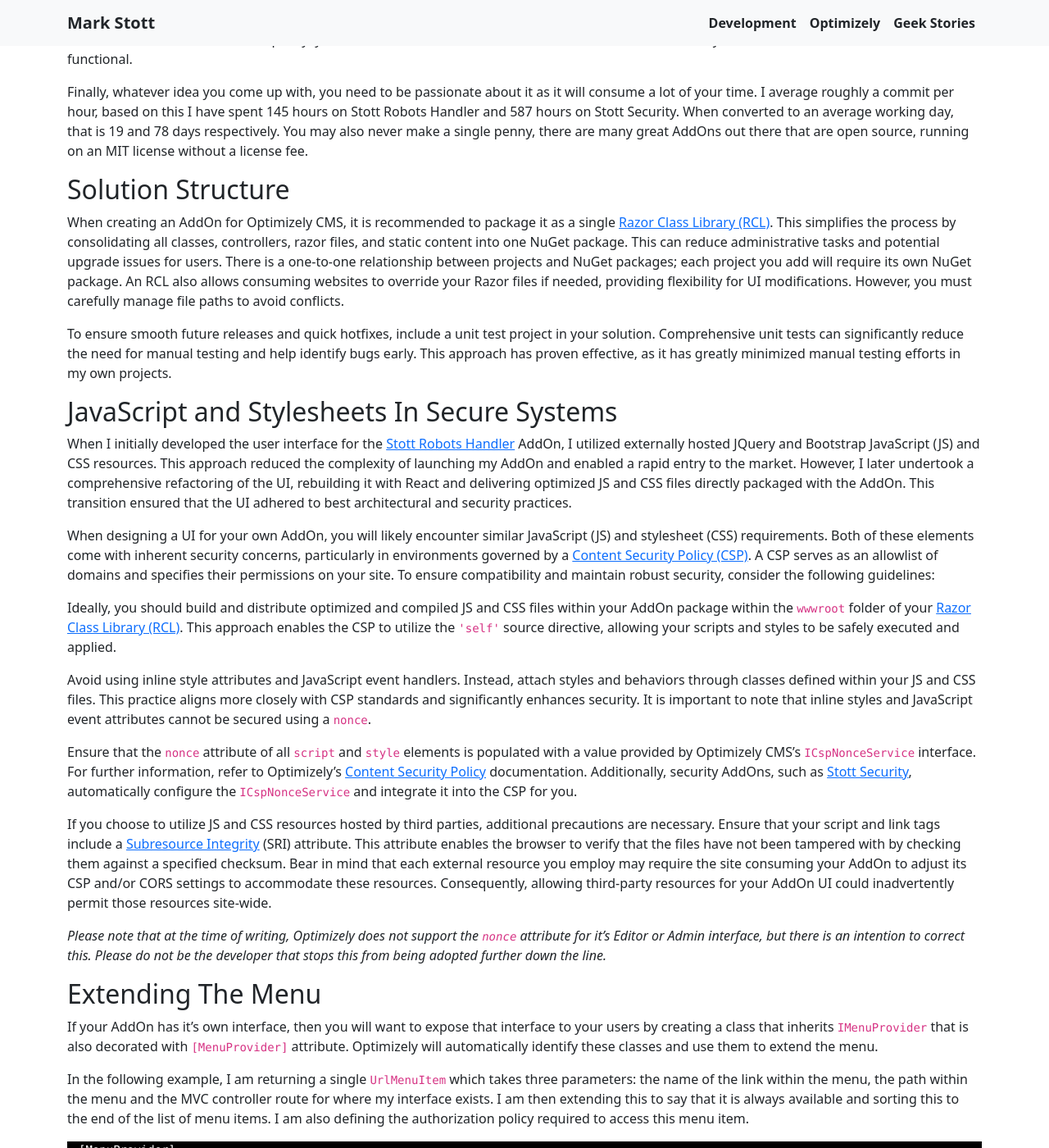
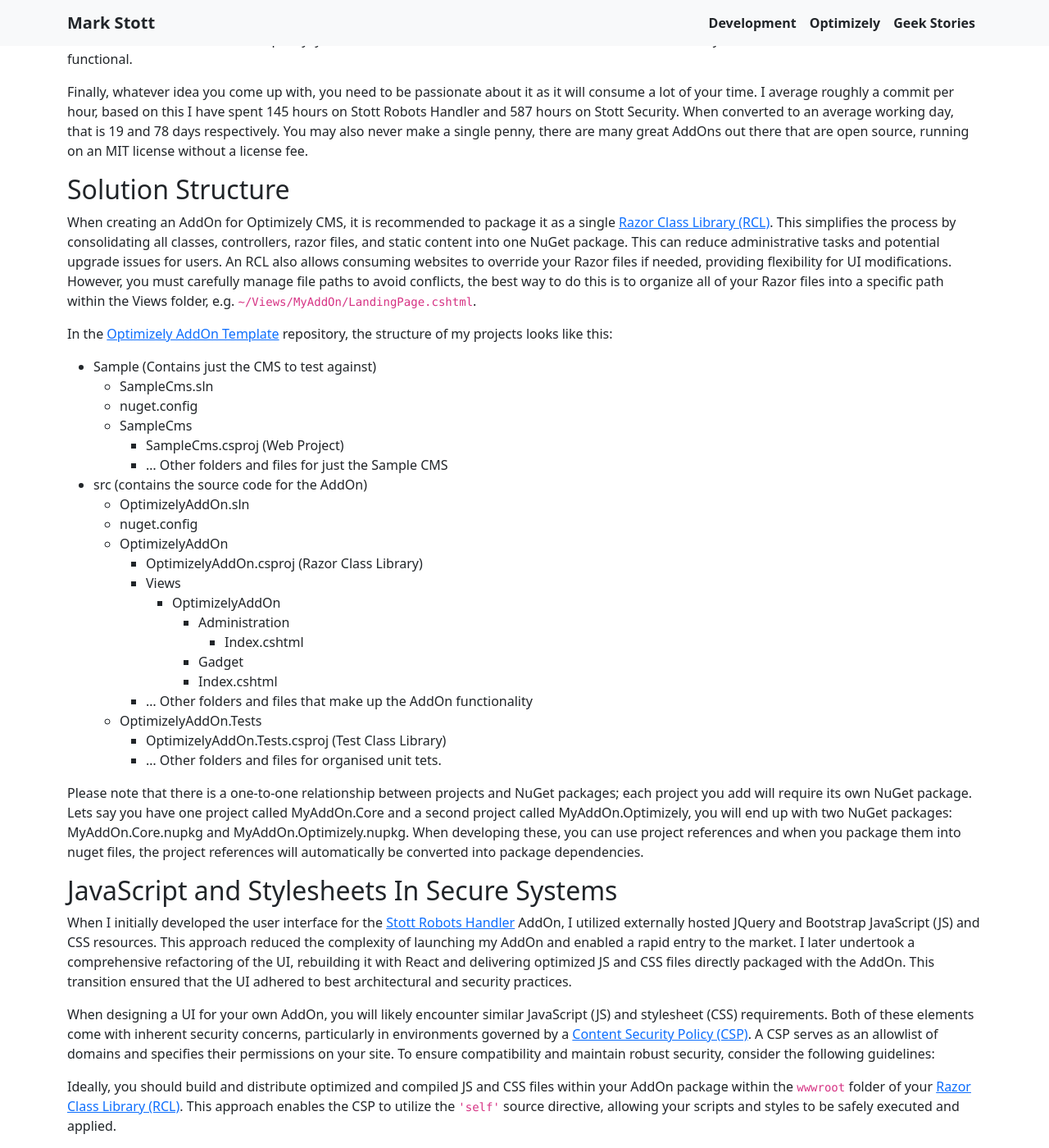
Before and after one commit to GeekInTheNorth/GeekInTheNorth.github.io, a Jekyll site: the page built from _posts/2024-08-28-how-to-create-an-optimizely-addon-part-1.md, in a window 1280 px wide and 1400 px high, scrolled down 536 px. Shown: the whole window at 82% size. Built offline with Jekyll 4.4.1, drawn with Linux system fonts in a browser that asks for light colours; some of the changed text lies outside the part shown.

Commit message:
Update 2024-08-28-how-to-create-an-optimizely-addon-part-1.md

```diff
--- a/_posts/2024-08-28-how-to-create-an-optimizely-addon-part-1.md
+++ b/_posts/2024-08-28-how-to-create-an-optimizely-addon-part-1.md
@@ -12,37 +12,61 @@
 
 Published: 28th August 2024
 
-When Optimizely CMS 12 was launched in the summer of 2021, I created my first AddOn for Optimizely CMS and talked about some of the lessons I learned in my article [Custom Admin Pages in Optimizely 12](/article/custom_admin_pages_in_optimizely_12). Three years on, I have two highly refined Optimizely AddOns and have had to resolve numerous challenges.  In this new series of articles I will be covering how to create an Optimizely AddOn, how to solve the same challenges I have encountered as well as what I consider to be best practices.  You can view examples from across this series within the this [Optimizely AddOn Template](https://github.com/GeekInTheNorth/OptimizelyAddOnTemplate) that I have been creating.
+When Optimizely CMS 12 was launched in the summer of 2021, I created my first AddOn for Optimizely CMS and talked about some of the lessons I learned in my article [Custom Admin Pages in Optimizely 12](/article/custom_admin_pages_in_optimizely_12). Three years on, I have two highly refined Optimizely AddOns and have had to resolve numerous challenges.   In this new series of articles I will be covering how to create an Optimizely AddOn, how to solve the same challenges I have encountered as well as what I consider to be best practices. You can view examples from across this series within the this [Optimizely AddOn Template](https://github.com/GeekInTheNorth/OptimizelyAddOnTemplate) that I have been creating.
 
 _Please note that all content within this article has been written by myself, however some elements of the copy have been processed with Chat GPT to improve brevity or to create a more formal tone._
 
 ## Having a Great Idea
 
-The biggest hurdle to getting started with creating an AddOn is having a good idea.  But here is the secret to having a great idea; it doesn't have to be great and it doesn't have to be original.  My first AddOn was a very simple UI for managing robots.txt content within CMS 12 and I already knew a package existed for CMS 11 that had not been updated for a number of years.  I've now met Mark Everard (the original AddOn author) a number of times and my AddOn has had nearly 200k downloads.
+The biggest hurdle to getting started with creating an AddOn is having a good idea. But here is the secret to having a great idea; it doesn't have to be great and it doesn't have to be original. My first AddOn was a very simple UI for managing robots.txt content within CMS 12 and I already knew a package existed for CMS 11 that had not been updated for a number of years. I've now met Mark Everard (the original AddOn author) a number of times and my AddOn has had nearly 200k downloads.
 
 Your AddOn does not need to be pretty, your end user is a CMS editor or administrator, it needs to be easy to understand and it needs to be functional.
 
-Finally, whatever idea you come up with, you need to be passionate about it as it will consume a lot of your time.  I average roughly a commit per hour, based on this I have spent 145 hours on Stott Robots Handler and 587 hours on Stott Security.  When converted to an average working day, that is 19 and 78 days respectively.  You may also never make a single penny, there are many great AddOns out there that are open source, running on an MIT license without a license fee.
+Finally, whatever idea you come up with, you need to be passionate about it as it will consume a lot of your time. I average roughly a commit per hour, based on this I have spent 145 hours on Stott Robots Handler and 587 hours on Stott Security. When converted to an average working day, that is 19 and 78 days respectively. You may also never make a single penny, there are many great AddOns out there that are open source, running on an MIT license without a license fee.
 
 ## Solution Structure
 
-When creating an AddOn for Optimizely CMS, it is recommended to package it as a single [Razor Class Library (RCL)](https://learn.microsoft.com/en-us/aspnet/core/razor-pages/ui-class?view=aspnetcore-8.0&tabs=visual-studio). This simplifies the process by consolidating all classes, controllers, razor files, and static content into one NuGet package. This can reduce administrative tasks and potential upgrade issues for users. There is a one-to-one relationship between projects and NuGet packages; each project you add will require its own NuGet package. An RCL also allows consuming websites to override your Razor files if needed, providing flexibility for UI modifications. However, you must carefully manage file paths to avoid conflicts.
+When creating an AddOn for Optimizely CMS, it is recommended to package it as a single [Razor Class Library (RCL)](https://learn.microsoft.com/en-us/aspnet/core/razor-pages/ui-class?view=aspnetcore-8.0&tabs=visual-studio). This simplifies the process by consolidating all classes, controllers, razor files, and static content into one NuGet package. This can reduce administrative tasks and potential upgrade issues for users.  An RCL also allows consuming websites to override your Razor files if needed, providing flexibility for UI modifications. However, you must carefully manage file paths to avoid conflicts, the best way to do this is to organize all of your Razor files into a specific path within the Views folder, e.g. `~/Views/MyAddOn/LandingPage.cshtml`.
 
-To ensure smooth future releases and quick hotfixes, include a unit test project in your solution. Comprehensive unit tests can significantly reduce the need for manual testing and help identify bugs early. This approach has proven effective, as it has greatly minimized manual testing efforts in my own projects.
+In the [Optimizely AddOn Template](https://github.com/GeekInTheNorth/OptimizelyAddOnTemplate) repository, the structure of my projects looks like this:
+
+- Sample (Contains just the CMS to test against)
+  - SampleCms.sln
+  - nuget.config
+  - SampleCms
+    - SampleCms.csproj (Web Project)
+    - ... Other folders and files for just the Sample CMS
+- src (contains the source code for the AddOn)
+  - OptimizelyAddOn.sln
+  - nuget.config
+  - OptimizelyAddOn
+    - OptimizelyAddOn.csproj (Razor Class Library)
+    - Views
+      - OptimizelyAddOn
+        - Administration
+          - Index.cshtml
+        - Gadget
+         - Index.cshtml
+    - ... Other folders and files that make up the AddOn functionality
+  - OptimizelyAddOn.Tests
+    - OptimizelyAddOn.Tests.csproj (Test Class Library)
+    - ... Other folders and files for organised unit tets.
+
+Please note that there is a one-to-one relationship between projects and NuGet packages; each project you add will require its own NuGet package.  Lets say you have one project called MyAddOn.Core and a second project called MyAddOn.Optimizely, you will end up with two NuGet packages: MyAddOn.Core.nupkg and MyAddOn.Optimizely.nupkg.  When developing these, you can use project references and when you package them into nuget files, the project references will automatically be converted into package dependencies.
 
 ## JavaScript and Stylesheets In Secure Systems
 
-When I initially developed the user interface for the [Stott Robots Handler](https://github.com/GeekInTheNorth/Stott.Optimizely.RobotsHandler) AddOn, I utilized externally hosted JQuery and Bootstrap JavaScript (JS) and CSS resources. This approach reduced the complexity of launching my AddOn and enabled a rapid entry to the market. However, I later undertook a comprehensive refactoring of the UI, rebuilding it with React and delivering optimized JS and CSS files directly packaged with the AddOn. This transition ensured that the UI adhered to best architectural and security practices.
+When I initially developed the user interface for the [Stott Robots Handler](https://github.com/GeekInTheNorth/Stott.Optimizely.RobotsHandler) AddOn, I utilized externally hosted JQuery and Bootstrap JavaScript (JS) and CSS resources. This approach reduced the complexity of launching my AddOn and enabled a rapid entry to the market. I later undertook a comprehensive refactoring of the UI, rebuilding it with React and delivering optimized JS and CSS files directly packaged with the AddOn. This transition ensured that the UI adhered to best architectural and security practices.
 
 When designing a UI for your own AddOn, you will likely encounter similar JavaScript (JS) and stylesheet (CSS) requirements. Both of these elements come with inherent security concerns, particularly in environments governed by a [Content Security Policy (CSP)](https://developer.mozilla.org/en-US/docs/Web/HTTP/CSP). A CSP serves as an allowlist of domains and specifies their permissions on your site. To ensure compatibility and maintain robust security, consider the following guidelines:
 
 Ideally, you should build and distribute optimized and compiled JS and CSS files within your AddOn package within the `wwwroot` folder of your [Razor Class Library (RCL)](https://learn.microsoft.com/en-us/aspnet/core/razor-pages/ui-class?view=aspnetcore-8.0&tabs=visual-studio). This approach enables the CSP to utilize the `'self'` source directive, allowing your scripts and styles to be safely executed and applied.
 
-Avoid using inline style attributes and JavaScript event handlers. Instead, attach styles and behaviors through classes defined within your JS and CSS files. This practice aligns more closely with CSP standards and significantly enhances security. It is important to note that inline styles and JavaScript event attributes cannot be secured using a `nonce`.
+Avoid using inline style attributes and JavaScript event handlers. Instead, attach styles and behaviors through classes defined within your JS and CSS files. This practice aligns more closely with CSP standards and significantly enhances security. It is important to note that inline Style attributes and JavaScript event attributes cannot be secured using a `nonce`.
 
-Ensure that the `nonce` attribute of all `script` and `style` elements is populated with a value provided by Optimizely CMS’s `ICspNonceService` interface. For further information, refer to Optimizely's [Content Security Policy](https://docs.developers.optimizely.com/content-management-system/docs/content-security-policy) documentation. Additionally, security AddOns, such as [Stott Security](https://github.com/GeekInTheNorth/Stott.Security.Optimizely), automatically configure the `ICspNonceService` and integrate it into the CSP for you.
+Ensure that the `nonce` attribute of all `script` and `style` elements are populated with a value provided by Optimizely CMS’s `ICspNonceService` interface. For further information, refer to Optimizely's [Content Security Policy](https://docs.developers.optimizely.com/content-management-system/docs/content-security-policy) documentation. Additionally, security AddOns, such as [Stott Security](https://github.com/GeekInTheNorth/Stott.Security.Optimizely), automatically configure the `ICspNonceService` and integrate it into the CSP for you.
 
-If you choose to utilize JS and CSS resources hosted by third parties, additional precautions are necessary. Ensure that your script and link tags include a [Subresource Integrity](https://developer.mozilla.org/en-US/docs/Web/Security/Subresource_Integrity) (SRI) attribute. This attribute enables the browser to verify that the files have not been tampered with by checking them against a specified checksum. Bear in mind that each external resource you employ may require the site consuming your AddOn to adjust its CSP and/or CORS settings to accommodate these resources. Consequently, allowing third-party resources for your AddOn UI could inadvertently permit those resources site-wide.
+If you choose to utilize JS and CSS resources hosted by third parties, additional precautions are necessary. Ensure that your script and link tags include a [Subresource Integrity](https://developer.mozilla.org/en-US/docs/Web/Security/Subresource_Integrity) (SRI) attribute. This attribute enables the browser to verify that the files have not been tampered with by checking them against a specified checksum. Bear in mind that each external resource you employ may require the site consuming your AddOn to adjust its CSP settings to accommodate these resources. Consequently, allowing third-party resources for your AddOn UI could inadvertently permit those resources site-wide.
 
 _Please note that at the time of writing, Optimizely does not support the `nonce` attribute for it's Editor or Admin interface, but there is an intention to correct this.  Please do not be the developer that stops this from being adopted further down the line._
 
```
